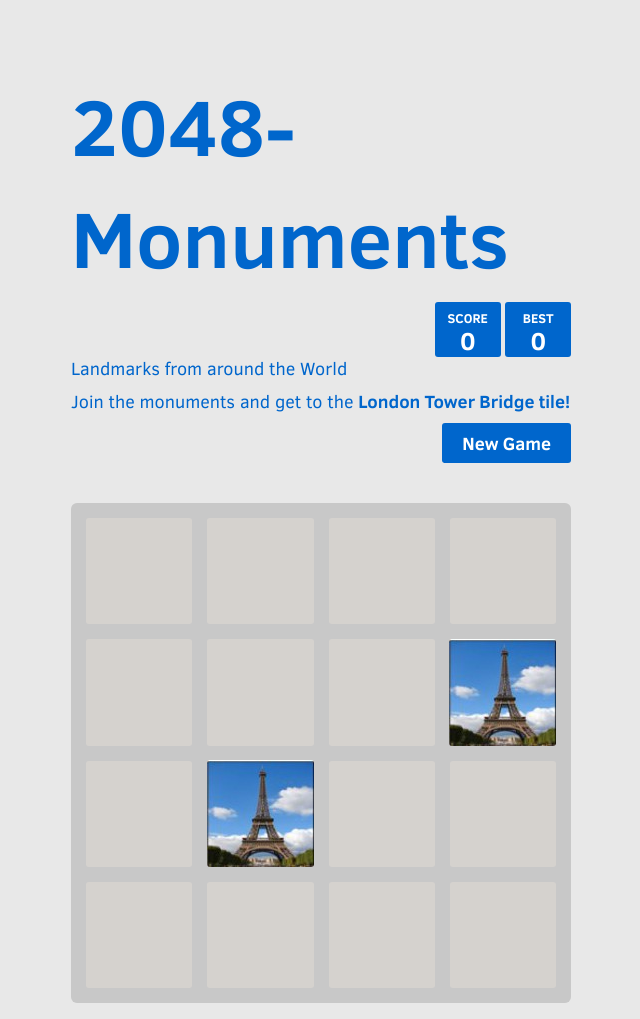
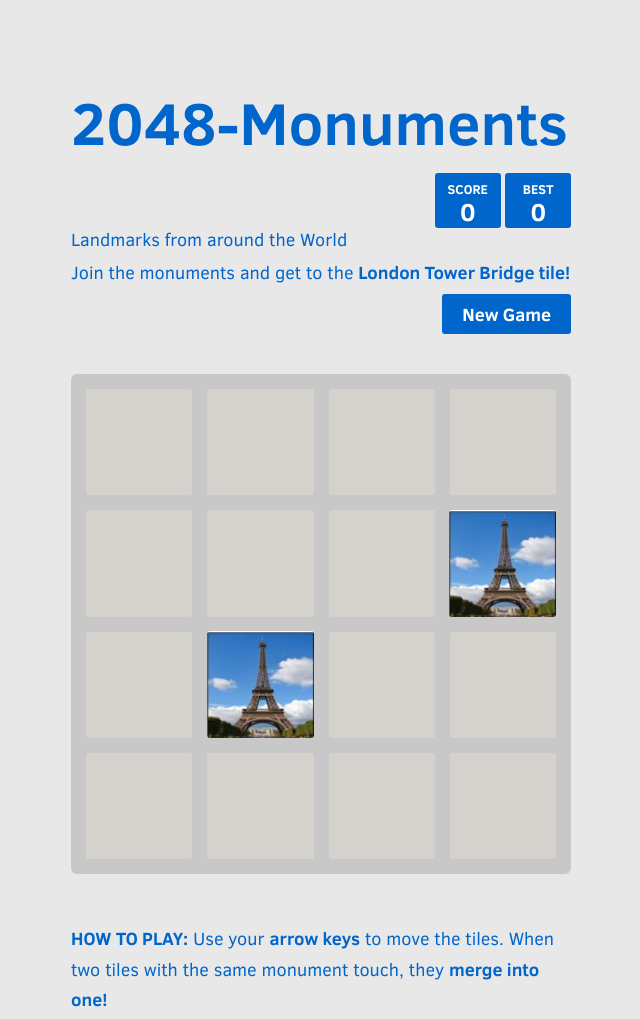
Before and after one commit to 2048cls/2048-wm, a plain HTML site: page index.html in a window 1280 px wide. Shown: the top 1019 px of the page, without its empty margins (319-959 px from the left). Drawn offline with Linux system fonts and the light colour scheme.

Commit message:
Update main.css

```diff
--- a/style/main.css
+++ b/style/main.css
@@ -8,7 +8,7 @@ html, body {
   font-size: 18px; }
 
 body {
-  margin: 70px 0; }
+  margin: 80px 0; }
 
 .heading:after {
   content: "Landmarks from around the World ";
@@ -17,7 +17,7 @@ body {
     }
 
 h1.title {
-  font-size: 80px;
+  font-size: 60px;
   font-weight: bold;
   margin: 0;
   display: block;
```
